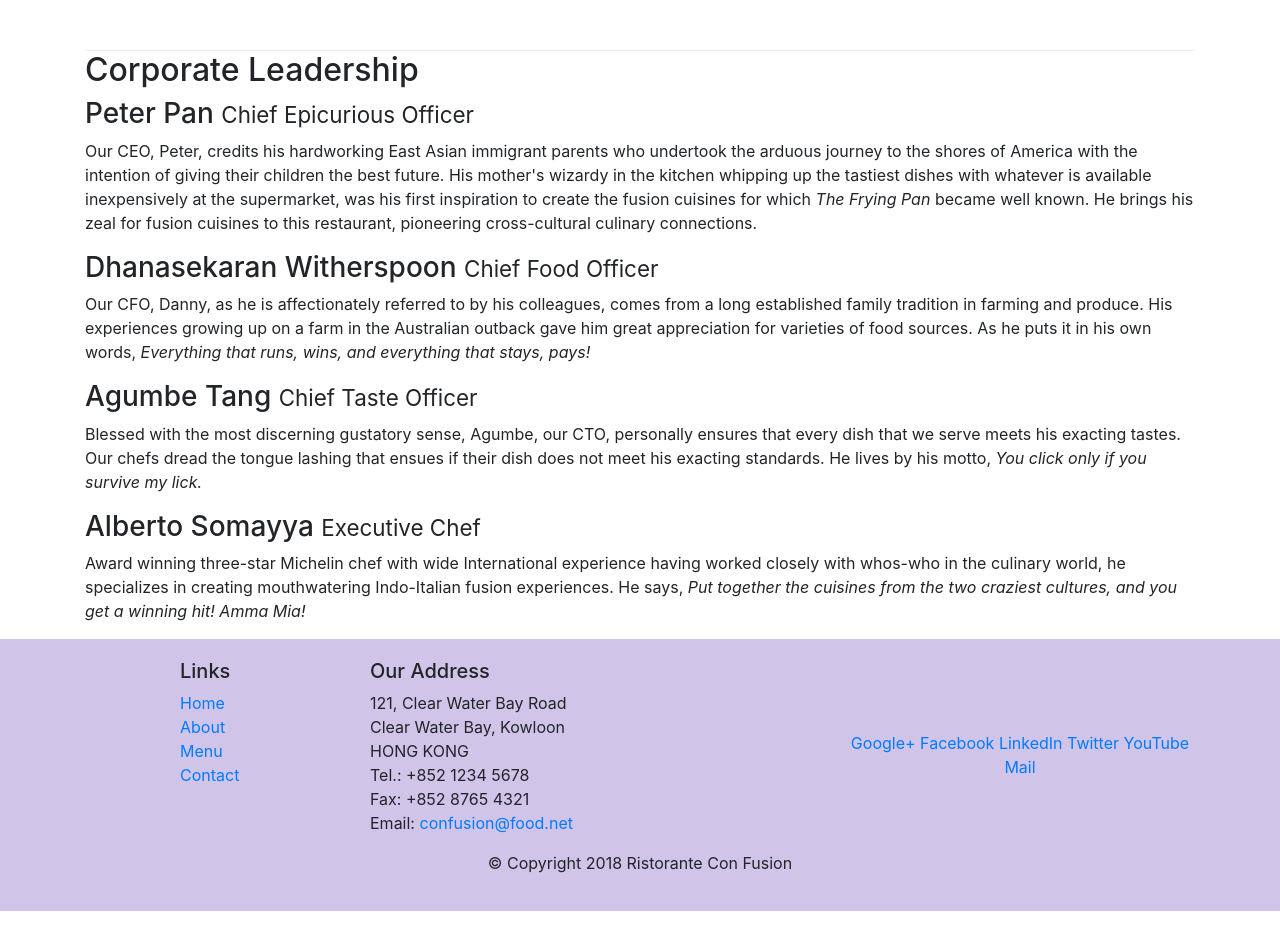
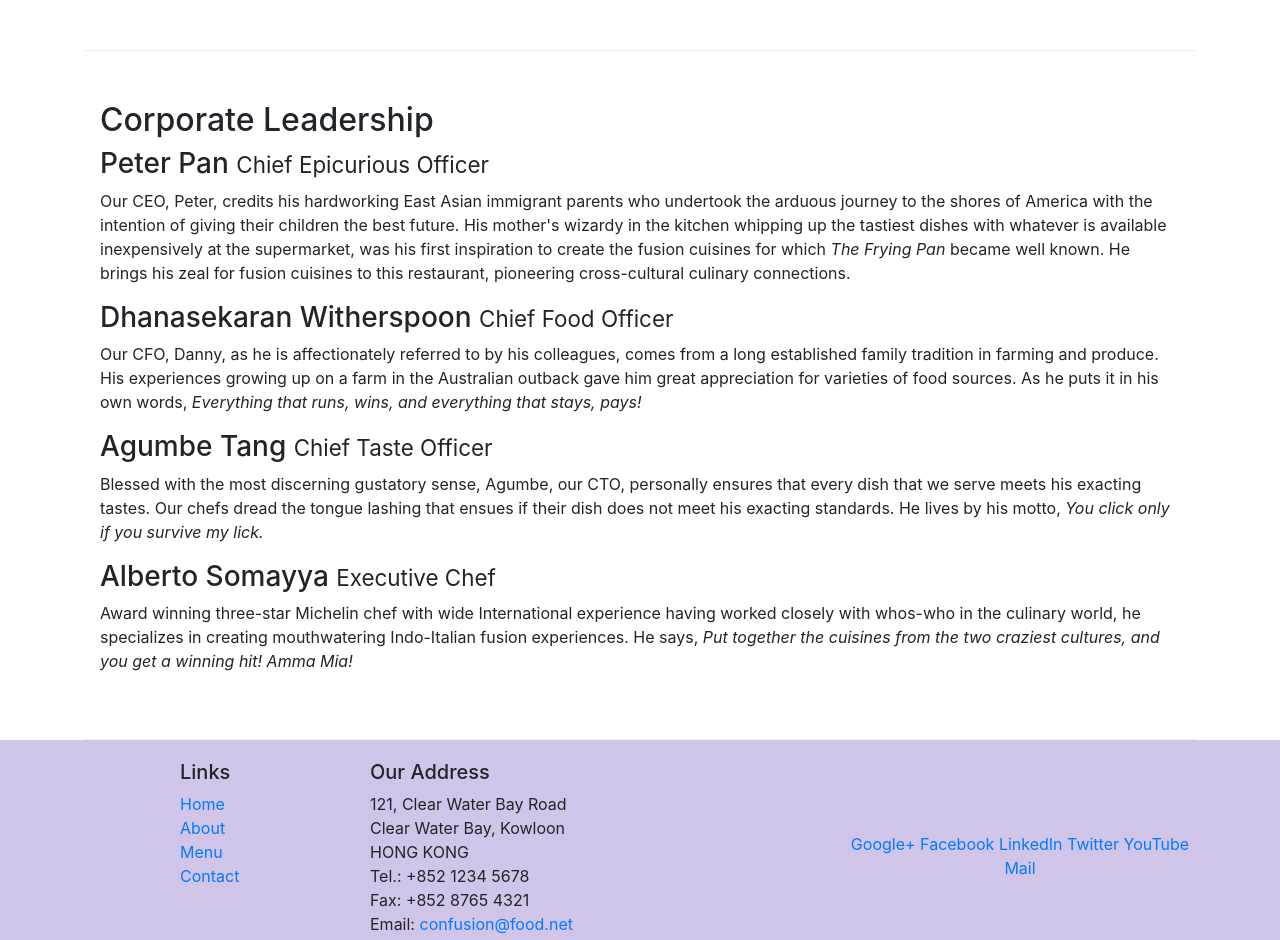
Before and after one commit to muhammedasifc/npmwebproject, a website: page aboutus.html in a window 1280 px wide. Shown: the part 676-1616 px from the top of the page. Before the commit the page ends 1587 px from the top, so only its background shows below. Drawn offline with nearby package versions, Linux system fonts and the light colour scheme.

Commit message:
Assignment 1 corr2

```diff
--- a/aboutus.html
+++ b/aboutus.html
@@ -49,8 +49,8 @@
         </div>
 
 
-        <div>
-            <div>
+        <div class="row row-content">
+            <div class="col-12 col-sm">
                 <h2>Corporate Leadership</h2>
                 <h3>Peter Pan <small >Chief Epicurious Officer</small></h3>
                 <p class="d-none d-sm-block ">Our CEO, Peter, credits his hardworking East Asian immigrant parents who undertook the arduous journey to the shores of America with the intention of giving their children the best future. His mother's wizardy in the kitchen whipping up the tastiest dishes with whatever is available inexpensively at the supermarket, was his first inspiration to create the fusion cuisines for which <em>The Frying Pan</em> became well known. He brings his zeal for fusion cuisines to this restaurant, pioneering cross-cultural culinary connections.</p>
```
